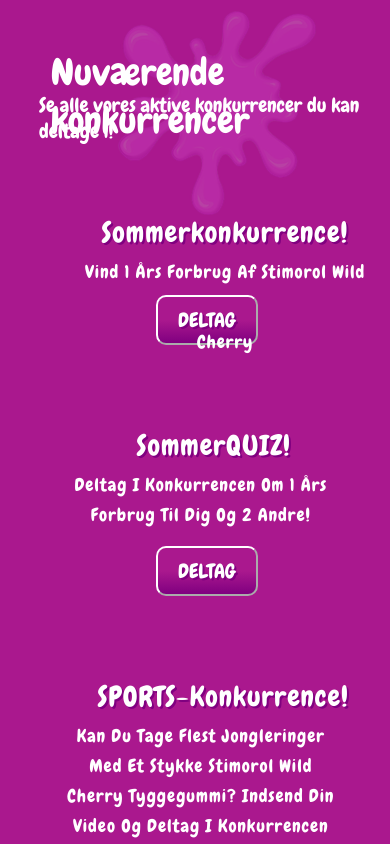
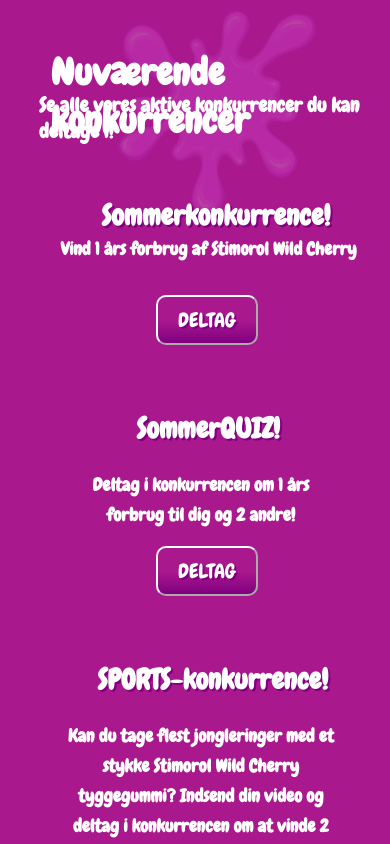
Before and after one commit to mdu-Niclas/eksamen-1-semester, a plain HTML site: page Konkurrencer.html in a window 390 px wide. Shown: the part 253-1097 px from the top of the page. Drawn offline with Linux system fonts and the light colour scheme.

Commit message:
second commit

```diff
--- a/Konkurrencer.html
+++ b/Konkurrencer.html
@@ -5,10 +5,12 @@
 	<meta charset="utf-8">
 	<title>Wild Cherry Wonderland</title>
 	<meta name="author" content="Niclas Samsoe Seibt">
-	<meta name="description" content="Eksamensprojekt 1.semester">
+	<meta name="description" content="Wild Cherry Wonderland - Stimorols mest populære smagsvariant. Vind op til flere års forbrug af Stimorol Wild Cherry.">
+    <meta name="keywords" content="tyggegummi, konkurrence, dandy, stimorol">
 	<meta name="viewport" content="width=device-width, initial-scale=1.0">
 	<link rel="stylesheet" href="css/style.css">
 	<link rel="icon" type="image/x-icon" href=""/>
+
 
 <!-- FONT EMBEDS !-->
 
@@ -58,8 +60,8 @@
 
         <div class="konkurrence-tekst">
             <img class="gumsplat" src="images/gum.png" alt="gum">
-            <div class="konkurrencer-overskrift"> Nuværende konkurrencer</div>
-            <div class="konkurrencer-beskrivelse"> Se alle vores aktive konkurrencer du kan deltage i!</div>
+            <div><h1 class="konkurrencer-overskrift"> Nuværende konkurrencer</h1></div>
+            <div><h2 class="konkurrencer-beskrivelse"> Se alle vores aktive konkurrencer du kan deltage i!</h2></div>
         </div>
 
 
@@ -68,8 +70,8 @@
     <img class="konkurrence1billede" src="images/Sk%C3%A6rmbillede%202020-06-02%20kl.%2000.30.08.png" alt="konkurrence">
 
         <div>
-            <p class="konkurrence-overskrift2"> Sommerkonkurrence!</p>
-            <p class="konkurrence-beskrivelse2"> Vind 1 års forbrug af Stimorol Wild Cherry</p>
+            <h2 class="konkurrence-overskrift2"> Sommerkonkurrence!</h2>
+            <h3 class="konkurrence-beskrivelse2"> Vind 1 års forbrug af Stimorol Wild Cherry</h3>
         </div>
 
         <button class="deltag2"> DELTAG </button>
@@ -77,8 +79,8 @@
     <img class="konkurrence2billede" src="images/Sk%C3%A6rmbillede%202020-06-02%20kl.%2005.28.23.png" alt="konkurrence">
 
         <div>
-            <p class="konkurrence-overskrift3"> SommerQUIZ!</p>
-            <p class="konkurrence-beskrivelse3"> Deltag i konkurrencen om 1 års forbrug til dig og 2 andre!</p>
+            <h2 class="konkurrence-overskrift3"> SommerQUIZ!</h2>
+            <h3 class="konkurrence-beskrivelse3"> Deltag i konkurrencen om 1 års forbrug til dig og 2 andre!</h3>
         </div>
 
         <button class="deltag3"> DELTAG </button>
@@ -86,8 +88,8 @@
     <img class="konkurrence3billede" src="images/Sk%C3%A6rmbillede%202020-06-02%20kl.%2005.32.29.png" alt="konkurrence">
 
         <div>
-            <p class="konkurrence-overskrift4"> SPORTS-konkurrence!</p>
-            <p class="konkurrence-beskrivelse4"> Kan du tage flest jongleringer med et stykke Stimorol Wild Cherry tyggegummi? Indsend din video og deltag i konkurrencen om at vinde 2 års forbrug af Stimorol Wild Cherry!</p>
+            <h2 class="konkurrence-overskrift4"> SPORTS-konkurrence!</h2>
+            <h3 class="konkurrence-beskrivelse4"> Kan du tage flest jongleringer med et stykke Stimorol Wild Cherry tyggegummi? Indsend din video og deltag i konkurrencen om at vinde 2 års forbrug af Stimorol Wild Cherry!</h3>
         </div>
 
         <button class="deltag4"> DELTAG </button>
--- a/css/style.css
+++ b/css/style.css
@@ -376,6 +376,7 @@ body{
         font-size: 18px;
         max-width: 70%;
         line-height: 30px;
+        text-align: center;
 
     }
 
@@ -409,6 +410,7 @@ body{
         font-size: 18px;
         max-width: 70%;
         line-height: 30px;
+        text-align: center;
 
     }
 
```
Also changed, not shown: Fun facts.html (+3 -2 lines), funfact1.html (+3 -2 lines), funfact2.html (+3 -2 lines), funfact3.html (+3 -2 lines), funfact4.html (+3 -2 lines), funfact5.html (+3 -2 lines), index.html (+5 -6 lines), om.html (+2 -1 lines), images/Image 1.png (deleted), images/Logo eksamen 1 semester.png (deleted), images/forsidebillede eksamen.png (deleted), 2 other files. Lines whose indentation alone changed are shown as unchanged.
